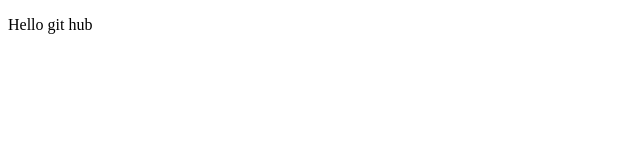
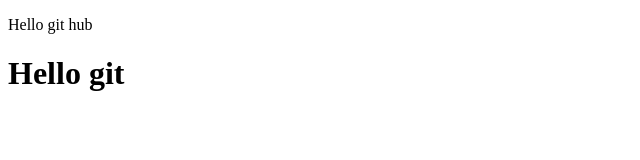
Before and after one commit to Shubham-kurude/Shubham_Practice, a plain HTML site: page index.html in a window 1280 px wide. Shown: the whole page, without its empty margins (0-640 px from the left). Drawn offline with Linux system fonts and the light colour scheme.

Commit message:
added h1 in index .html

```diff
--- a/index.html
+++ b/index.html
@@ -7,5 +7,6 @@
 </head>
 <body>
     <p>Hello git hub</p>
+    <h1>Hello git</h1>
 </body>
 </html>
```
